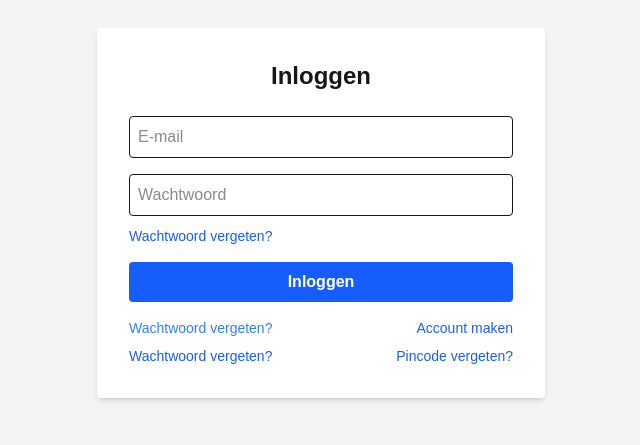
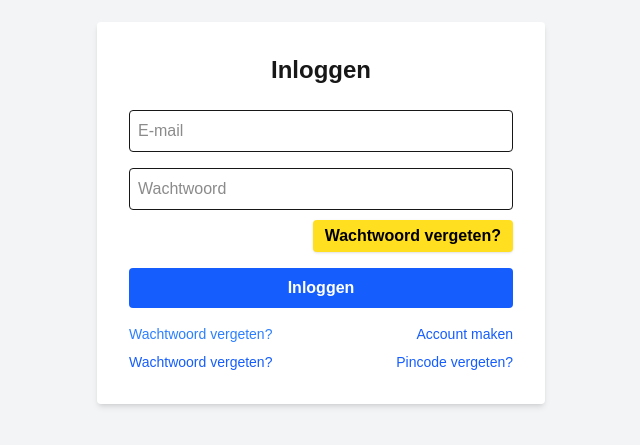
Before and after one commit to chinfosieeuw9-prog/misterplace, a Next.js app: page /auth in a window 1280 px wide. Shown: the part 187-632 px from the top of the page, without its empty margins (319-959 px from the left). Built offline with nearby package versions, Linux system fonts and the light colour scheme.

Commit message:
Enhance 'Wachtwoord vergeten?' button styling and layout in login form

```diff
--- a/src/app/auth/page.tsx
+++ b/src/app/auth/page.tsx
@@ -67,13 +67,16 @@ export default function AuthPage() {
                 required
               />
               {view === 'login' && (
+                <div className="flex justify-end mb-4">
                   <button
                     type="button"
-                  className="text-blue-600 hover:underline text-sm mb-4"
+                    className="bg-yellow-300 text-black font-bold px-3 py-1 rounded shadow hover:bg-yellow-400 focus:outline-none focus:ring-2 focus:ring-yellow-500 focus:ring-offset-2 transition-all duration-150"
+                    style={{marginTop: '2px'}}
                     onClick={() => setView('forgot')}
                   >
                     Wachtwoord vergeten?
                   </button>
+                </div>
               )}
             </>
           )}
```
Lines whose indentation alone changed are shown as unchanged.
